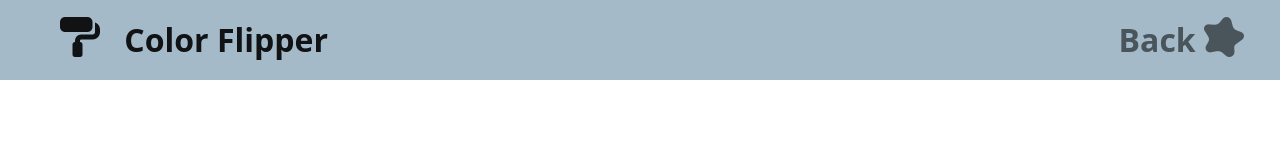
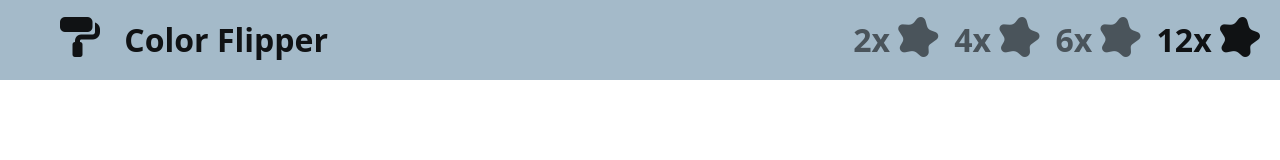
Before and after one commit to HaciGustav/Color-Flipper, a plain HTML site: page index/index-12.html in a window 1280 px wide. Drawn offline with nearby package versions, Linux system fonts and the light colour scheme.

Commit message:
path changed

```diff
--- a/index/index-12.html
+++ b/index/index-12.html
@@ -21,7 +21,16 @@
           <div class="collapse navbar-collapse" id="navbarNav">
             <ul class="navbar-nav ms-auto">
               <li class="nav-item">
-                <a class="nav-link " aria-current="page" href="../index.html">Back <i class="fa-solid fa-splotch me-3"></i></a>
+                <a class="nav-link " aria-current="page" href="./index-2.html">2x <i class="fa-solid fa-splotch"></i></a>
+              </li>
+              <li class="nav-item">
+                <a class="nav-link" href="./index-4.html">4x <i class="fa-solid fa-splotch"></i></a>
+              </li>
+              <li class="nav-item">
+                <a class="nav-link" href="../index.html">6x <i class="fa-solid fa-splotch"></i></a>
+              </li>
+              <li class="nav-item">
+                <a class="nav-link active" href="./index-12.html">12x <i class="fa-solid fa-splotch"></i></a>
               </li>
             </ul>
           </div>
```
Also changed, not shown: index/index-2.html (+10 -4 lines), index/index-4.html (+10 -1 lines).
